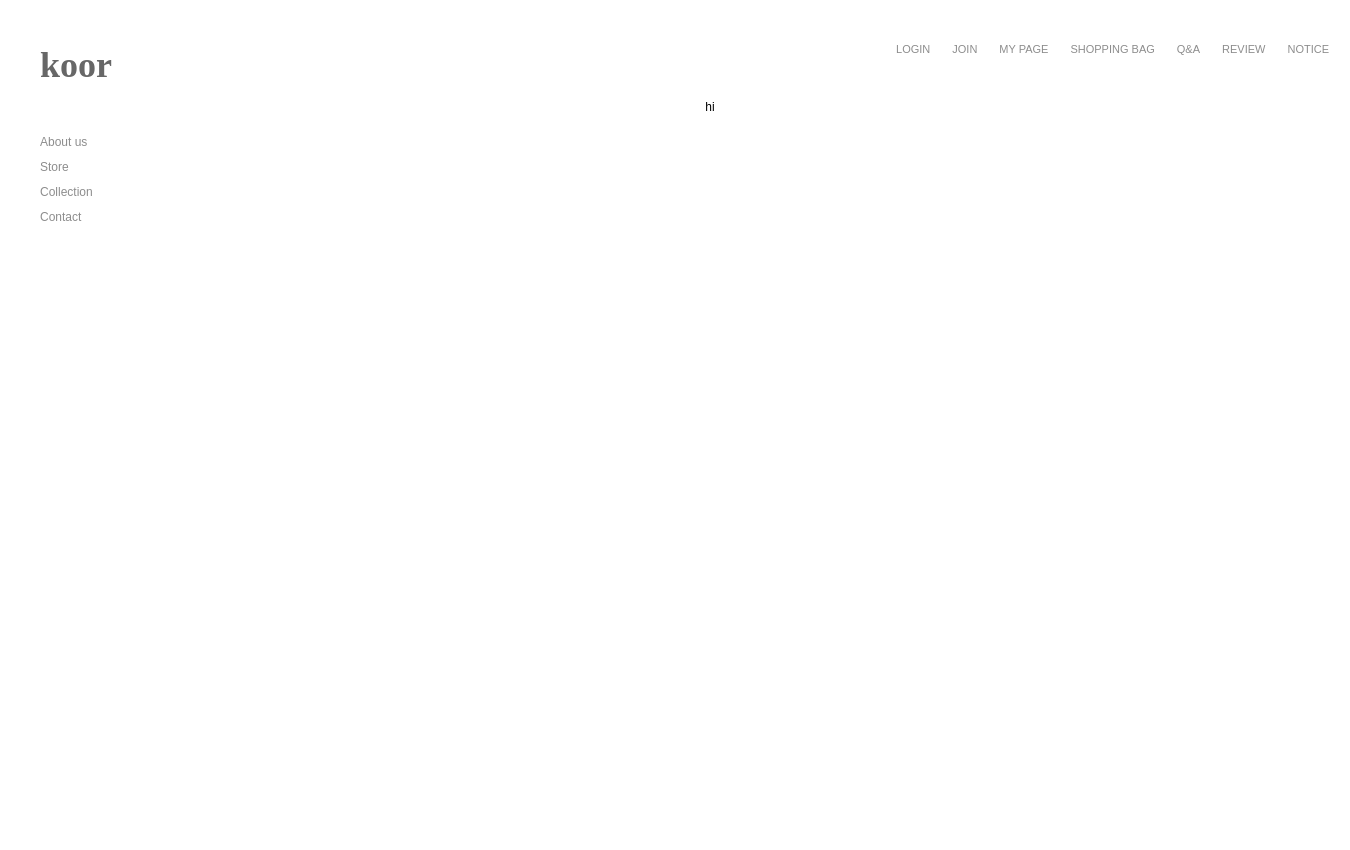
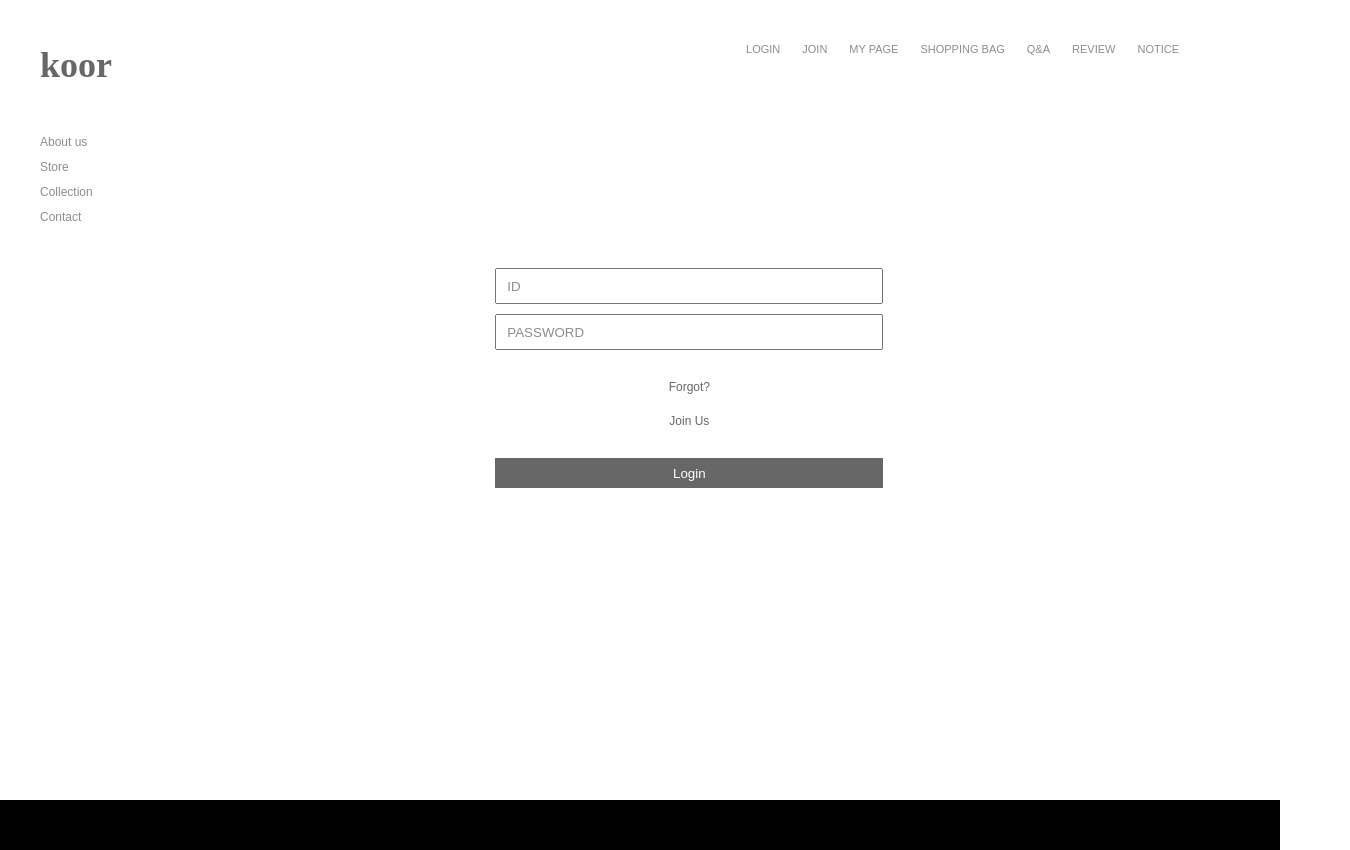
Before and after one commit to KimJeongHyun/mernstack-ecommerce, a React (Create React App) app in the folder client/: page /Login in a window 1280 px wide. Shown: the whole page, 1350 px wide, since content can reach past the window. Before the commit the page ends 800 px from the top, so only its background shows below. Built offline with nearby package versions, Linux system fonts and the light colour scheme; the HTML template or start-up script is replaced by a standard one.

Commit message:
css modified

```diff
--- a/client/src/component/About/About.js
+++ b/client/src/component/About/About.js
@@ -14,10 +14,12 @@ function LandingPage(props){
             result.push(
                 <>
                     <NavSideBar/>
+                    <NavBar/>
                     <div className="uxArea">
-                        <NavBar/>
-                        <div className="uxContent">
-                            <p style={{marginTop:'100px'}}> hi </p>
+                        <div className="contentContainer">
+                            <div className="uxContent">
+                                <p style={{marginTop:'100px'}}> hi </p>
+                            </div>
                         </div>
                     </div>
                     <Footer/>
--- a/client/src/component/NavBar/NavBar.js
+++ b/client/src/component/NavBar/NavBar.js
@@ -7,7 +7,7 @@ export function NavBar(){
             <nav>
                 <ul className="rowBar">
                     <li>
-                        <a href="#">LOGIN</a>
+                        <a href="/login">LOGIN</a>
                     </li>
                     <li>
                         <a href="#">JOIN</a>
--- a/client/src/component/RowbarMenu/Login/Login.js
+++ b/client/src/component/RowbarMenu/Login/Login.js
@@ -1,20 +1,41 @@
-import React,{useEffect,useState} from 'react'
+import React,{useEffect,useRef,useState} from 'react'
+import ReactDOM from 'react-dom'
 import { NavSideBar } from '../../NavBar/NavSideBar'
 import { NavBar } from '../../NavBar/NavBar'
+import { Footer } from '../../Footer/Footer'
 import '../../../css/style.css'
+
 
 
 function Login(props){
     return(
+        <div id='container'>
             <>
                 <NavSideBar/>
+                <NavBar/>
                 <div className="uxArea">
-            <NavBar/>
+                    <div className="contentContainer">
                         <div className="uxContent">
-                hi
+                            <div className="loginDiv">
+                                <form className="loginForm">
+                                    <fieldset style={{border:'none'}}>
+                                        <legend style={{visibility:'hidden'}}>Login Form</legend>
+                                        <div style={{display:'flex', flexDirection:'column'}}>
+                                            <input placeholder="ID" maxLength="20"></input>
+                                            <input type="password" placeholder="PASSWORD"></input>
+                                            <a href="#">Forgot?</a>
+                                            <a href="#">Join Us</a>
+                                            <button>Login</button>
+                                        </div>
+                                    </fieldset>
+                                </form>
                             </div>
                         </div>
+                    </div>
+                </div>
+                <Footer/>
             </>
+        </div>
 
     )
 }
--- a/client/src/css/style.css
+++ b/client/src/css/style.css
@@ -16,7 +16,6 @@ body{
     height:40px;
     top:20px;
     left:40px;
-    z-index:9999;
 }
 
 .sideBar{
@@ -69,16 +68,14 @@ body{
     color:#8d8d8d;
 }
 
-
 .uxArea{
-    width:1000px;
+    width:88%;
 }
 
-@media screen and (max-width:1500px) {
 .rowBarContainer{
     position:relative;
     width:100%;
-        margin-left:350px;
+    right:80px;
 }
 
 .uxContent{
@@ -86,23 +83,43 @@ body{
     display:block;
     text-align:center;
     padding-top:100px;
-        left:210px;
-    }
 }
 
-@media screen and (min-width:1501px) {
-    .rowBarContainer{
+.uxContent .loginDiv{
+    width:410px;
+    margin:50px 33%;
+}
+
+.uxContent .loginDiv .loginForm input{
+    height:30px;
+    margin-bottom:10px;
+    padding-left:10px;
+}
+
+.uxContent .loginDiv .loginForm input::placeholder{
+    color:#8d8d8d;
+}
+
+.uxContent .loginDiv .loginForm button{
+    height:30px;
+    background-color:#676767;
+    color:white;
+    border:none;
+    margin-top:30px;
+}
+
+.uxContent .loginDiv .loginForm a{
+    color:#676767;
+    text-decoration: none;
+    margin-top:20px;
+}
+
+.contentContainer{
     position:relative;
     width:100%;
-        margin-left:800px;
-    }
-    .uxContent{
-        position:relative;
+    left:10%;
     display:block;
-        text-align:center;
-        padding-top:100px;
-        left:420px
-    }
+    top:100px;
 }
 
 .footer{
```
Lines whose indentation alone changed are shown as unchanged.
